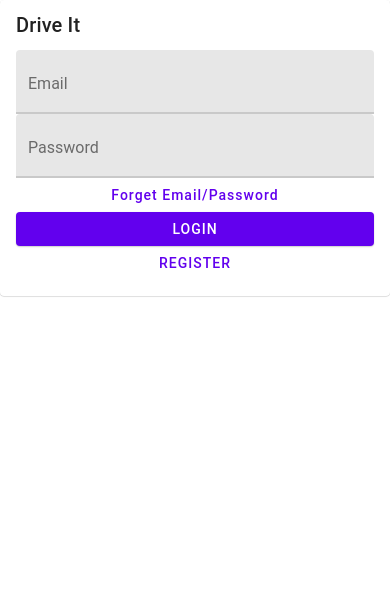
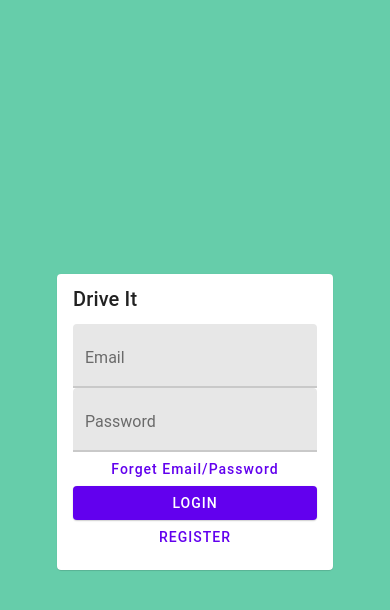
Before and after one commit to Ahmedbizo/DriveIt, a React Native app: screen / in a window 390 px wide. Shown: the top 610 px of the page. Built offline with nearby package versions, Linux system fonts and the light colour scheme.

Commit message:
added style to login screen

```diff
--- a/app/screens/login/login.screen.tsx
+++ b/app/screens/login/login.screen.tsx
@@ -1,6 +1,7 @@
 import React from 'react';
 import { SafeAreaView } from 'react-native';
 import { Button, Card , TextInput} from 'react-native-paper';
+import { LoginStyle } from './login.style';
 
 
 
@@ -8,7 +9,7 @@ export const LoginScreen = () => {
 
     return(
 
-        <SafeAreaView>
+        <SafeAreaView style={LoginStyle.content}>
 
              <Card>
                 <Card.Title title="Drive It"></Card.Title>
--- /dev/null
+++ b/app/screens/login/login.style.ts
@@ -0,0 +1,13 @@
+import { StyleSheet } from "react-native";
+
+export const LoginStyle = StyleSheet.create ({
+     content: {
+         desplay:"flex",
+         flex:1,
+         justifyContent: 'center',
+         alignItems: 'center',
+         flexDirection:'row',
+         backgroundColor: '#66cdaa'
+     }
+
+})
```
